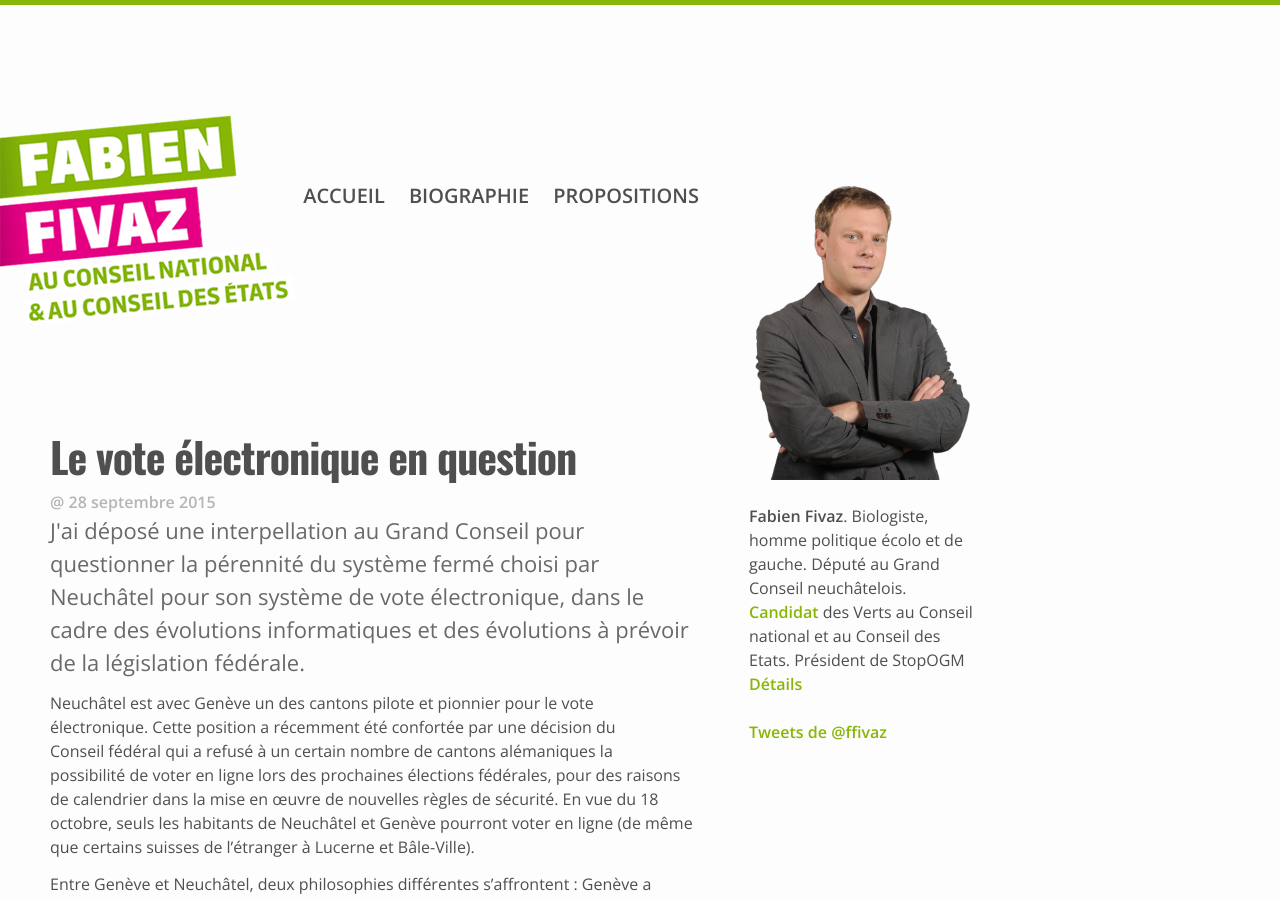
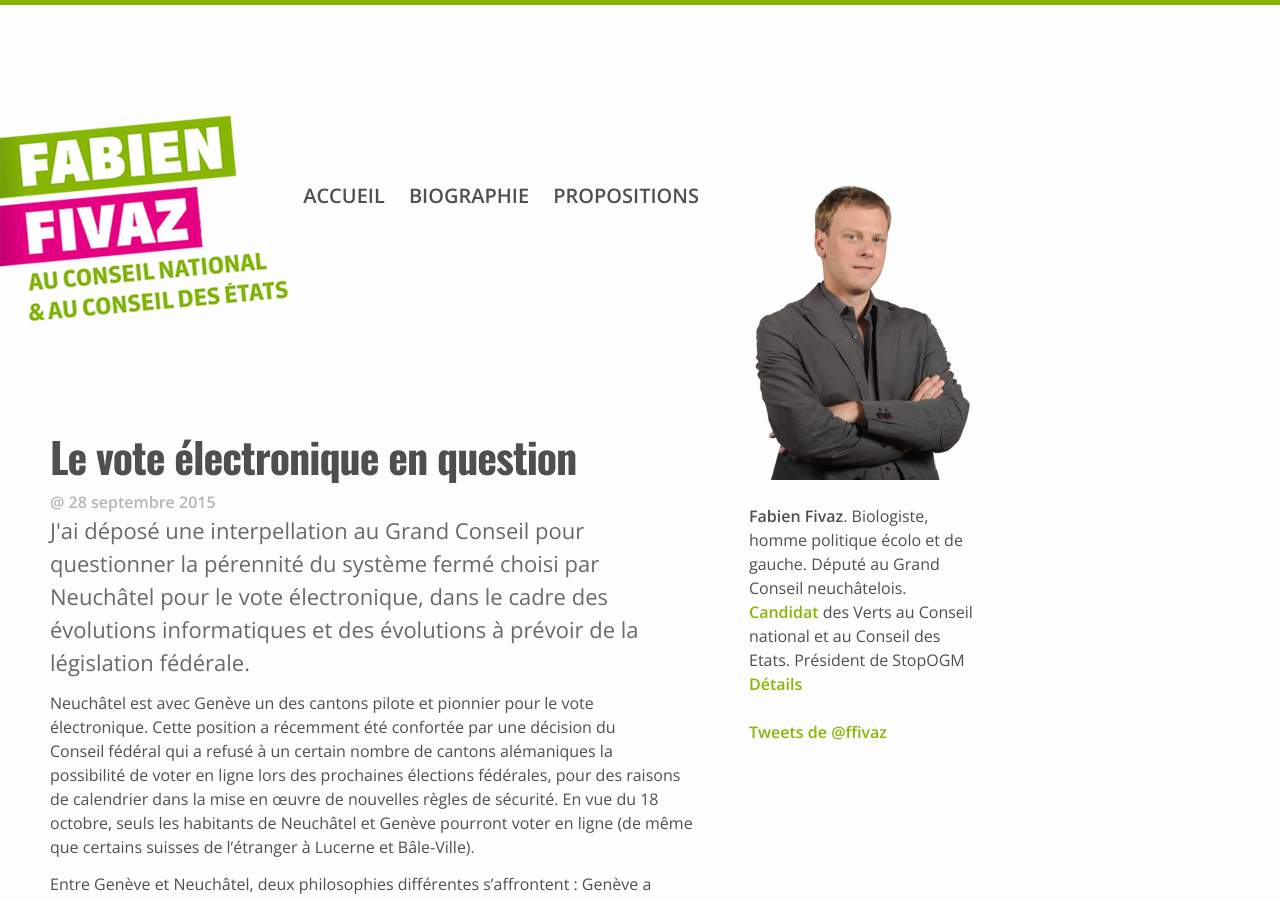
Before and after one commit to ffivaz/ffivaz.github.io, a Jekyll site: the page built from _posts/2015-09-28-le-vote-electronique-en-question.markdown, in a window 1280 px wide and 900 px high. Built offline with Jekyll 4.4.1, drawn with Linux system fonts in a browser that asks for light colours; nearby versions of some CDN libraries; comment, search, counter and statistics services are not loaded.

```diff
--- a/_posts/2015-09-28-le-vote-electronique-en-question.markdown
+++ b/_posts/2015-09-28-le-vote-electronique-en-question.markdown
@@ -1,7 +1,7 @@
 ---
 layout: post
 title: Le vote électronique en question
-summary: J'ai déposé une interpellation au Grand Conseil pour questionner la pérennité du système fermé choisi par Neuchâtel pour son système de vote électronique, dans le cadre des évolutions informatiques et des évolutions à prévoir de la législation fédérale.
+summary: J'ai déposé une interpellation au Grand Conseil pour questionner la pérennité du système fermé choisi par Neuchâtel pour le vote électronique, dans le cadre des évolutions informatiques et des évolutions à prévoir de la législation fédérale.
 twitter: Le vote électronique en question (GCNE)
 sitemap:
   lastmod: 2015-09-28
```
